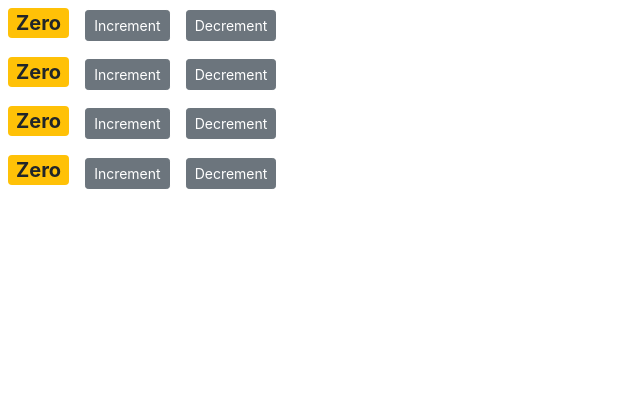
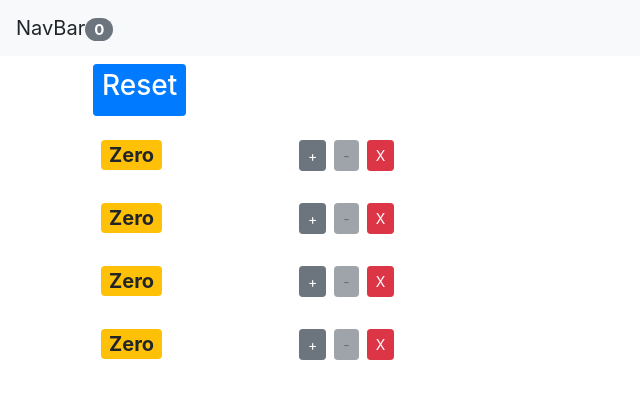
Before and after one commit to smzerehpoush/react-app, a React (Create React App) app: page / in a window 1280 px wide. Shown: the top 398 px of the page, without its empty margins (0-640 px from the left). Built offline with nearby package versions, Linux system fonts and the light colour scheme.

Commit message:
not enough time to write commit messages

```diff
--- /dev/null
+++ b/src/App.js
@@ -0,0 +1,69 @@
+import React, { Component } from "react";
+import NavBar from "./components/navbar";
+import Counters from "./components/counters";
+class App extends Component {
+  state = {
+    counters: [
+      { id: 1, value: 0 },
+      { id: 2, value: 0 },
+      { id: 3, value: 0 },
+      { id: 4, value: 0 }
+    ]
+  };
+  handleDelete = counterId => {
+    console.log("Event Handler Called ", counterId);
+    this.setState({
+      counters: this.state.counters.filter(c => c.id !== counterId)
+    });
+  };
+  handleReset = () => {
+    const counters = this.state.counters.map(c => {
+      c.value = 0;
+      return c;
+    });
+    this.setState({ counters });
+  };
+  handleIncrement = counter => {
+    const counters = this.state.counters;
+    counters.forEach(element => {
+      if (element.id === counter.id) {
+        element.value += 1;
+      }
+    });
+
+    this.setState({
+      counters
+    });
+  };
+  handleDecrement = counter => {
+    const counters = this.state.counters;
+    counters.forEach(element => {
+      if (element.id === counter.id) {
+        element.value = element.value > 0 ? element.value - 1 : element.value;
+      }
+    });
+    this.setState({
+      counters
+    });
+  };
+  render() {
+    return (
+      <React.Fragment>
+        <NavBar
+          countersCount={this.state.counters.filter(c => c.value > 0).length}
+        />
+        <main className="container">
+          <Counters
+            counters={this.state.counters}
+            onReset={this.handleReset}
+            onDelete={this.handleDelete}
+            onIncrement={this.handleIncrement}
+            onDecrement={this.handleDecrement}
+          />
+        </main>
+      </React.Fragment>
+    );
+  }
+}
+
+export default App;
--- a/src/components/counter.jsx
+++ b/src/components/counter.jsx
@@ -1,50 +1,52 @@
 import React, { Component } from "react";
 class Counter extends Component {
-  state = {
-    count: this.props.value || 0
-  };
   styles = {
     fontSize: 20,
     fontWeight: "bold"
   };
-  handleIncrement = () => {
-    this.setState(prevState => ({
-      count: prevState.count + 1
-    }));
-  };
-  handleDecrement = () => {
-    this.setState(prev => ({
-      count: prev.count > 0 ? prev.count - 1 : prev.count
-    }));
-  };
 
   render() {
-    let classes = "badge m-2 badge-";
-    console.log(this.props);
-    classes += this.state.count === 0 ? "warning" : "primary";
+    let badgeClasses = "badge m-2 badge-";
+    badgeClasses += this.props.counter.value === 0 ? "warning" : "primary";
+    let buttonClasses = "btn btn-secondary btn-sm m-2 ";
+    buttonClasses += this.props.counter.value === 0 ? " disabled" : " ";
+    // buttonClasses += 0;
     return (
-      <React.Fragment>
-        <span style={this.styles} className={classes}>
+      <div className="row">
+        <div className="col-2 m-2">
+          <span style={this.styles} className={badgeClasses}>
             {this.formatCount()}
           </span>
+        </div>
+        <div className="col m-2">
           <button
-          onClick={() => this.handleIncrement()}
-          className="btn btn-secondary btn-sm m-2"
+            onClick={() => this.props.onIncrement(this.props.counter)}
+            className="btn btn-secondary btn-sm"
           >
-          Increment
+            +
           </button>
+          <a
+            // href="#"
+            onClick={() => this.props.onDecrement(this.props.counter)}
+            className={buttonClasses}
+            role="button"
+          >
+            -
+          </a>
           <button
-          onClick={this.handleDecrement}
-          className="btn btn-secondary btn-sm m-2"
+            onClick={() => this.props.onDelete(this.props.counter.id)}
+            className="btn btn-danger btn-sm"
           >
-          Decrement
+            X
           </button>
+
           <br />
-      </React.Fragment>
+        </div>
+      </div>
     );
   }
   formatCount() {
-    const { count } = this.state;
+    const count = this.props.counter.value;
     return count === 0 ? "Zero" : count;
   }
 }
--- a/src/components/counters.jsx
+++ b/src/components/counters.jsx
@@ -1,21 +1,24 @@
 import React, { Component } from "react";
 import Counter from "./counter";
 class Counters extends Component {
-  state = {
-    counters: [
-      { id: 1, value: 0 },
-      { id: 2, value: 0 },
-      { id: 3, value: 0 },
-      { id: 4, value: 0 }
-    ]
-  };
   render() {
+    const { onDelete, onIncrement, onDecrement, onReset } = this.props;
     return (
-      <div>
-        {this.state.counters.map(counter => (
-          <Counter key={counter.id} value={counter.value} selected="true" />
+      <React.Fragment>
+        <button className="btn btn-primary btn-sm m-2" onClick={onReset}>
+          <h3>Reset</h3>
+        </button>
+        <br />
+        {this.props.counters.map(counter => (
+          <Counter
+            key={counter.id}
+            counter={counter}
+            onDelete={onDelete}
+            onIncrement={onIncrement}
+            onDecrement={onDecrement}
+          />
         ))}
-      </div>
+      </React.Fragment>
     );
   }
 }
--- /dev/null
+++ b/src/components/navbar.jsx
@@ -0,0 +1,18 @@
+import React, { Component } from "react";
+class NavBar extends Component {
+  render() {
+    const { countersCount } = this.props;
+    return (
+      <nav className="navbar navar-light bg-light">
+        <a className="navbar-brand ">
+          NavBar
+          <span className="badge badge-pill badge-secondary">
+            {countersCount}
+          </span>
+        </a>
+      </nav>
+    );
+  }
+}
+
+export default NavBar;
--- a/src/index.js
+++ b/src/index.js
@@ -1,6 +1,5 @@
 import React from "react";
 import ReactDOM from "react-dom";
 import "bootstrap/dist/css/bootstrap.css";
-// import Movie from "./components/movie";
-import Counters from "./components/counters"
-ReactDOM.render( < Counters / > , document.getElementById("root"));
+import App from "./App";
+ReactDOM.render(<App />, document.getElementById("root"));
```
Also changed, not shown: src/components/message.jsx (added, +15 -0 lines), 1 other file (tests, documents, lock files or other folders). Lines whose indentation alone changed are shown as unchanged.
